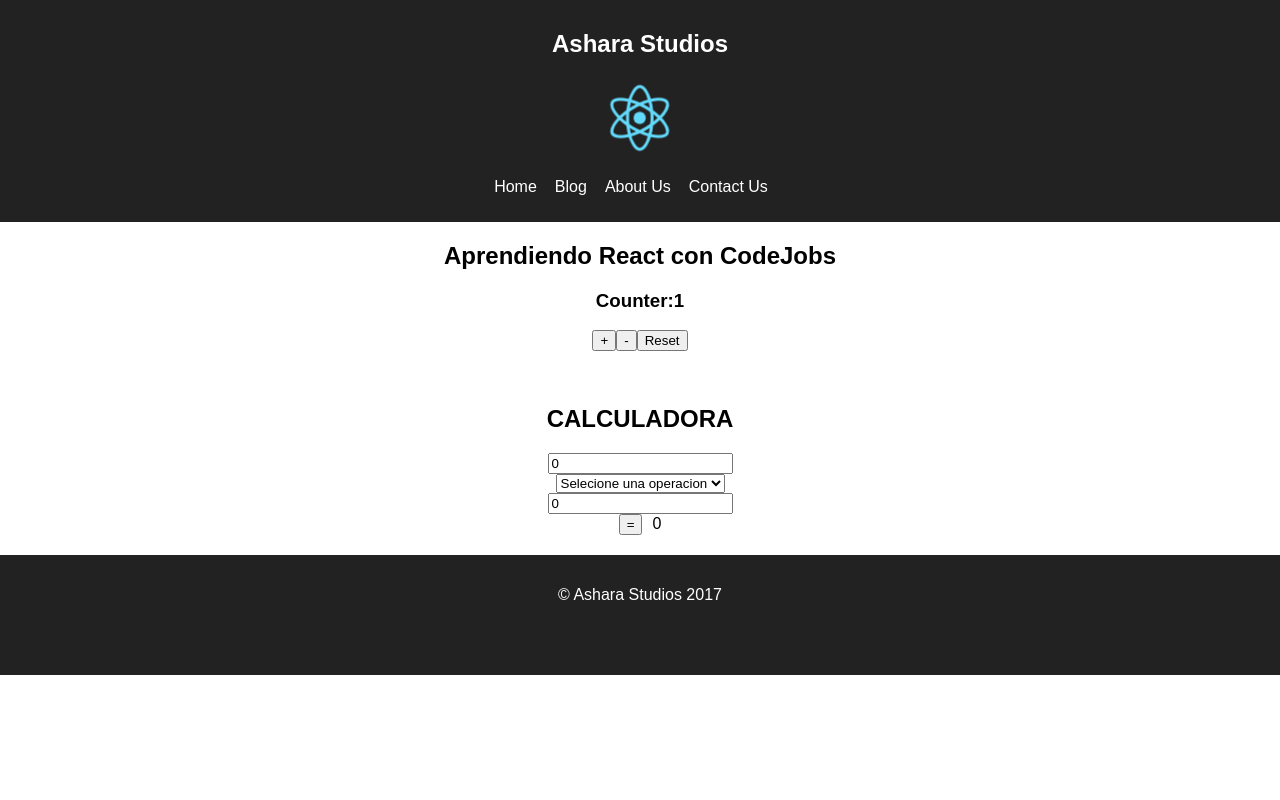
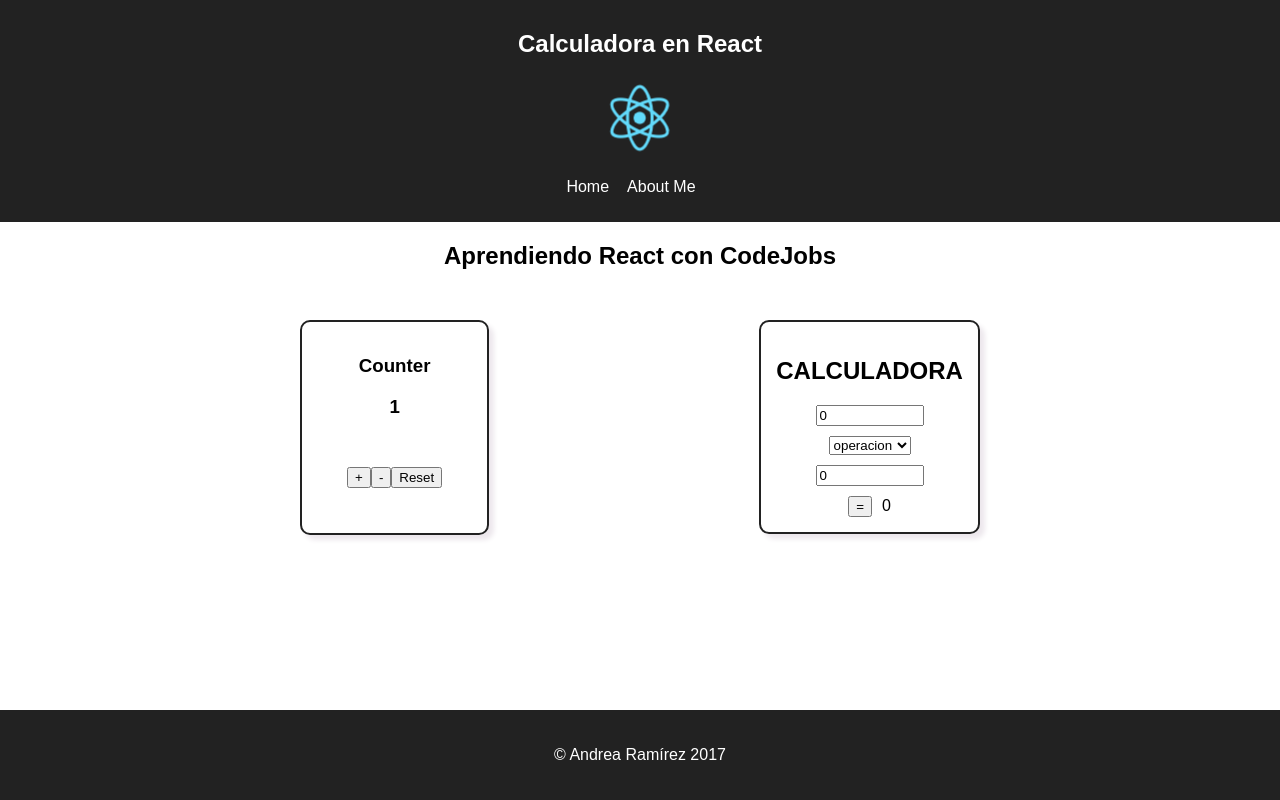
Before and after one commit to anlramirezs11/CalculadoraReact, a React app: page / in a window 1280 px wide. Built offline with nearby package versions, Linux system fonts and the light colour scheme.

Commit message:
Se corrige la estructura de la página, y se usa Fle para posisionar los elementos

```diff
--- a/src/components/App.js
+++ b/src/components/App.js
@@ -12,9 +12,9 @@ export default class App extends React.Component {
   render() {
     return (
       <div className="App">
-        <Header title="Ashara Studios" items={items}/>
+        <Header title="Calculadora en React" items={items}/>
         <Content/>
-        <Footer copyright="&copy; Ashara Studios 2017"/>
+        <Footer copyright="&copy; Andrea Ramírez 2017"/>
       </div>
     );
   }
--- a/src/components/global/Content.js
+++ b/src/components/global/Content.js
@@ -2,61 +2,61 @@ import React from 'react';
 import './css/App.css';
 
 export default class Content extends React.Component {
-  constructor(){
+  constructor() {
     super();//Para tener objeto this de esta clase
-    this.state={
-      count:0,
-      number1:0,
-      number2:0,
-      result:0,
-      operacion:''
+    this.state = {
+      count: 0,
+      number1: 0,
+      number2: 0,
+      result: 0,
+      operacion: ''
     }//Actualizar nodo hace que se ejecute de nuevo en render
     this.handleCountClick = this.handleCountClick.bind(this); //Recomendado
     this.handleResultClick = this.handleResultClick.bind(this);
     this.handleInputChanged = this.handleInputChanged.bind(this);
     this.handleChange = this.handleChange.bind(this);
   }
-  componentDidMount(){//comprueba si el componente ya cargó, se puede sumar 1 a count osea cambiar state
+  componentDidMount() {//comprueba si el componente ya cargó, se puede sumar 1 a count osea cambiar state
     this.setState({
-      count:1
+      count: 1
     });
   }
-  handleCountClick(e){//Siempre poner el handle____
-    if (e.target.id=='add') {
+  handleCountClick(e) {//Siempre poner el handle____
+    if (e.target.id === 'add') {
       this.setState({
         count: this.state.count + 1
       });
     }
-    else if (e.target.id=='substract' && this.state.count>0) {
+    else if (e.target.id === 'substract' && this.state.count > 0) {
       this.setState({
-        count: this.state.count-1
+        count: this.state.count - 1
       });
     }
-    else{
+    else {
       this.setState({
         count: 0
       });
     }
   }
 
-  handleResultClick(e){
-    if (this.state.operacion ==='+') {
+  handleResultClick(e) {
+    if (this.state.operacion === '+') {
       this.setState({
         result: this.state.number1 + this.state.number2
       });
     }
-    else if (this.state.operacion ==='-') {
+    else if (this.state.operacion === '-') {
       this.setState({
         result: this.state.number1 - this.state.number2
       });
     }
-    else if (this.state.operacion ==='*') {
+    else if (this.state.operacion === '*') {
       this.setState({
         result: this.state.number1 * this.state.number2
       });
     }
-    else if (this.state.operacion ==='/') {
-      if (this.state.number2==0) {
+    else if (this.state.operacion === '/') {
+      if (this.state.number2 === 0) {
         alert('Error en la división no se puede dividir en 0, el número 2 es: ' + this.state.number2);
       }
       else {
@@ -72,15 +72,15 @@ export default class Content extends React.Component {
 
   }
   handleChange(e) {
-    this.setState({operacion: e.target.value});
+    this.setState({ operacion: e.target.value });
   }
-  handleInputChanged(e){
-    if(e.target.id==='number1'){
+  handleInputChanged(e) {
+    if (e.target.id === 'number1') {
       this.setState({
         number1: Number(e.target.value)
       });
     }
-    else{
+    else {
       this.setState({
         number2: Number(e.target.value)
       });
@@ -90,32 +90,34 @@ export default class Content extends React.Component {
   render() {
     console.log("render ejecutado");
     return (
-      <div className="Content">
+      <div className="content">
         <h2>Aprendiendo React con CodeJobs </h2>
-        <h3>Counter:{this.state.count}</h3>
-        <p>
+
+        <div className="content__container">
+          <div>
+            <h3>Counter</h3>
+            <h3>{this.state.count}</h3>
+            <div className="content__container">
               <button id="add" onClick={this.handleCountClick}>+</button>
               <button id="substract" onClick={this.handleCountClick}>-</button>
               <button id="rest" onClick={this.handleCountClick}>Reset</button>
-        </p>
-        <br/>
+            </div>
+          </div>
+          <div className="content__container--calculator">
             <h2>CALCULADORA</h2>
-        <p>
-          <input id="number1" type="number" value={this.state.number1} onChange={this.handleInputChanged}/>
-          <br/>
+            <input id="number1" type="number" value={this.state.number1} onChange={this.handleInputChanged} />
             <select value={this.state.operacion} onChange={this.handleChange}>
-            <option value="...">Selecione una operacion</option>
+              <option value="...">operacion</option>
               <option value="+">Sumar</option>
               <option value="-">Restar</option>
               <option value="*">Multiplicar</option>
               <option value="/">Dividir</option>
             </select>
-          <br/>
-          <input id="number2" type="number" value={this.state.number2} onChange={this.handleInputChanged}/>
-          <br/>
+            <input id="number2" type="number" value={this.state.number2} onChange={this.handleInputChanged} />
             <button id="Resultado" onClick={this.handleResultClick}>=</button>
             {this.state.result}
-        </p>
+          </div>
+        </div>
       </div>
     );
   }
--- a/src/components/global/Footer.js
+++ b/src/components/global/Footer.js
@@ -4,14 +4,14 @@ import PropTypes from 'prop-types';
 import './css/App.css';
 
 export default class Footer extends React.Component {
-  static propTypes= {
+  static propTypes = {
     copyright: PropTypes.string
   }
   render() {
-    const {copyright = '&copy; CodeJobs 2017'}=this.props;
+    const { copyright = '&copy; CodeJobs 2017' } = this.props;
     return (
       <div className="Footer">
-        <p dangerouslySetInnerHTML={{__html:copyright}}/>
+        <p dangerouslySetInnerHTML={{ __html: copyright }}/>
       </div>
     );
   }
--- a/src/components/global/Header.js
+++ b/src/components/global/Header.js
@@ -22,7 +22,7 @@ export default class Header extends React.Component {
           <h2>{title}</h2>
           <img src={logo} className="logo" alt="logo"/>
           <ul className="Menu">
-            {items && items.map((item,key)=><li key={key}>{item.title}</li>)}
+            {items && items.map((item,key)=><li key={key}><a className="link" href={item.url} >{item.title}</a></li>)}
           </ul>
         </div>
       </div>
--- a/src/components/global/css/App.css
+++ b/src/components/global/css/App.css
@@ -9,8 +9,14 @@
 
 .App-header {
   background-color: #222;
-  padding: 10px;
+  padding: 10px 0;
   color: white;
+  width: 100%;
+}
+
+.link {
+  color: white;
+  text-decoration: none;
 }
 
 .App-title {
@@ -22,27 +28,61 @@
 }
 
 @keyframes App-logo-spin {
-  from { transform: rotate(0deg); }
-  to { transform: rotate(360deg); }
+  from {
+    transform: rotate(0deg);
+  }
+  to {
+    transform: rotate(360deg);
+  }
 }
 
-.Footer{
+.Footer {
   margin-top: 20px;
-  padding: 15px;
   background-color: #222;
   color: white;
-  height:90px;
+  height: 90px;
+  position: absolute;
+  bottom: 0;
+  width: 100%;
+  display: table;
 }
 
-.Menu{
+.Footer p {
+  display: table-cell;
+  vertical-align: middle;
+}
+
+.Menu {
   margin: 20;
   padding: 0;
   list-style: none;
 }
-.Menu li{
+.Menu li {
   display: inline-block;
   padding-right: 18px;
 }
-#Resultado{
+#Resultado {
   margin-right: 10px;
 }
+
+/* Conteniner */
+.content__container {
+  display: flex;
+  flex-direction: row;
+  justify-content: space-evenly;
+  align-items: center;
+  padding: 30px;
+}
+
+.content__container>div{
+  padding: 15px;
+  border: #222 2px solid;
+  border-radius: 10px 10px 10px 10px;
+  box-shadow: 5px 5px 5px 0px #ede8ed;
+}
+
+.content__container--calculator>input{
+  width: 100px;
+  display: block;
+  margin: 10px auto;
+}
--- a/src/data/menu.js
+++ b/src/data/menu.js
@@ -4,15 +4,7 @@ export default[
     url:'/'
   },
   {
-    title:'Blog',
-    url:'/blog'
+    title:'About Me',
+    url:'https://anlramirezs11.github.io/WebPage/'
   },
-  {
-    title:'About Us',
-    url:'/about'
-  },
-  {
-    title:'Contact Us',
-    url:'/contact'
-  }
 ];
--- a/src/index.js
+++ b/src/index.js
@@ -1,7 +1,7 @@
 //Dependencies
 import React from 'react';
 import {render} from 'react-dom';
-import {Router} from 'react-router-dom';
+
 //Routes
 import App from './components/App';
 //Assets
```
Also changed, not shown: src/index.css (line endings or trailing spaces), 1 other file. Lines whose indentation alone changed are shown as unchanged.
